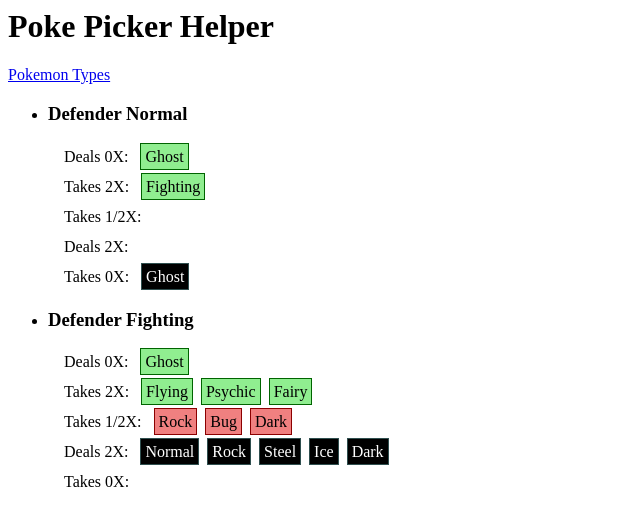
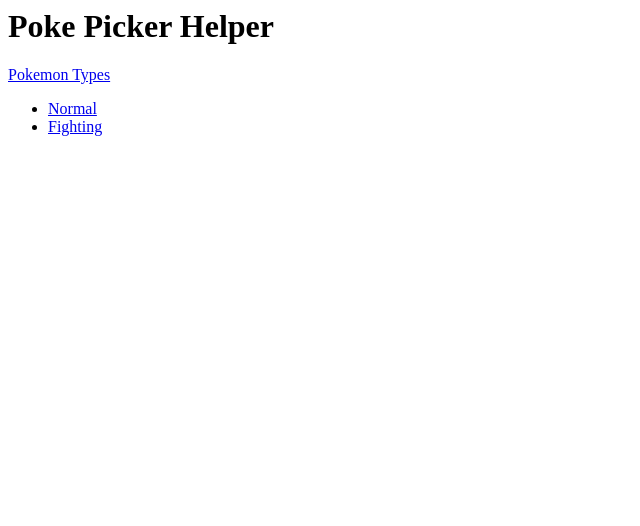
Before and after one commit to Kyraleese/poke-battle-helper, an Angular app: page / in a window 1280 px wide. Shown: the top 526 px of the page, without its empty margins (0-640 px from the left). Built offline with nearby package versions, Linux system fonts and the light colour scheme.

Commit message:
Individual Pokemon Lookup

```diff
--- a/src/app/app-routing.module.ts
+++ b/src/app/app-routing.module.ts
@@ -5,7 +5,8 @@
 import { PokeTypeComponent } from './poke-type/poke-type.component';
 
 const routes: Routes = [
-  { path: '', component: PokeTypesComponent }
+  { path: '', component: PokeTypesComponent },
+  { path: 'detail/:pokemontype', component: PokeTypeComponent }
 ];
 
 @NgModule({
--- a/src/app/poke-type/poke-type.component.ts
+++ b/src/app/poke-type/poke-type.component.ts
@@ -1,5 +1,8 @@
 import { Component, OnInit, Input } from '@angular/core';
+import { ActivatedRoute } from '@angular/router';
+import { Location } from '@angular/common';
 import { PokeType } from '../interface/poke-type';
+import { POKETYPES } from '../poketypes';
 
 @Component({
   selector: 'poke-type',
@@ -7,11 +10,22 @@
   styleUrls: ['./poke-type.component.css']
 })
 export class PokeTypeComponent implements OnInit {
-  @Input() pokemon: PokeType;
+  pokemon: PokeType;
+  poketypes = POKETYPES;
 
-  constructor() { }
+  constructor(
+    private route: ActivatedRoute,
+    private location: Location
+  ) {}
 
-  ngOnInit() {
+  ngOnInit(): void {
+    this.getPokeType();
+  }
+
+  getPokeType(): void {
+    const id = this.route.snapshot.paramMap.get("pokemontype");
+    this.pokemon = this.poketypes.get(id);
+
   }
 
 }
--- a/src/app/poke-types/poke-types.component.html
+++ b/src/app/poke-types/poke-types.component.html
@@ -1,5 +1,5 @@
 <ul class='poketypes'>
   <li *ngFor="let poketype of poketypes">
-    <poke-type [pokemon]='poketype'></poke-type>
+    <a routerLink="/detail/{{poketype.id}}">{{poketype.id}}</a>
   </li>
 </ul>
```
